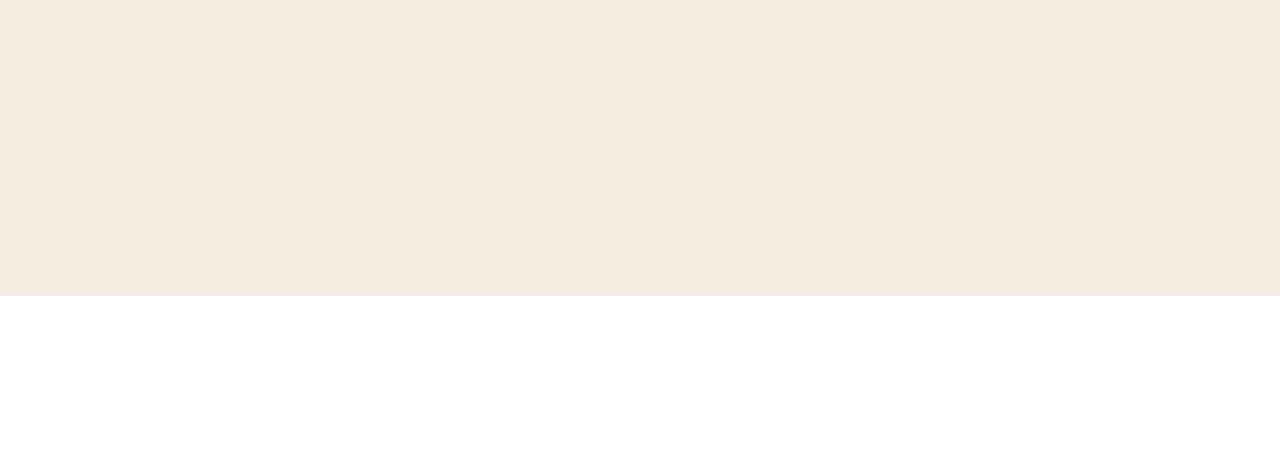
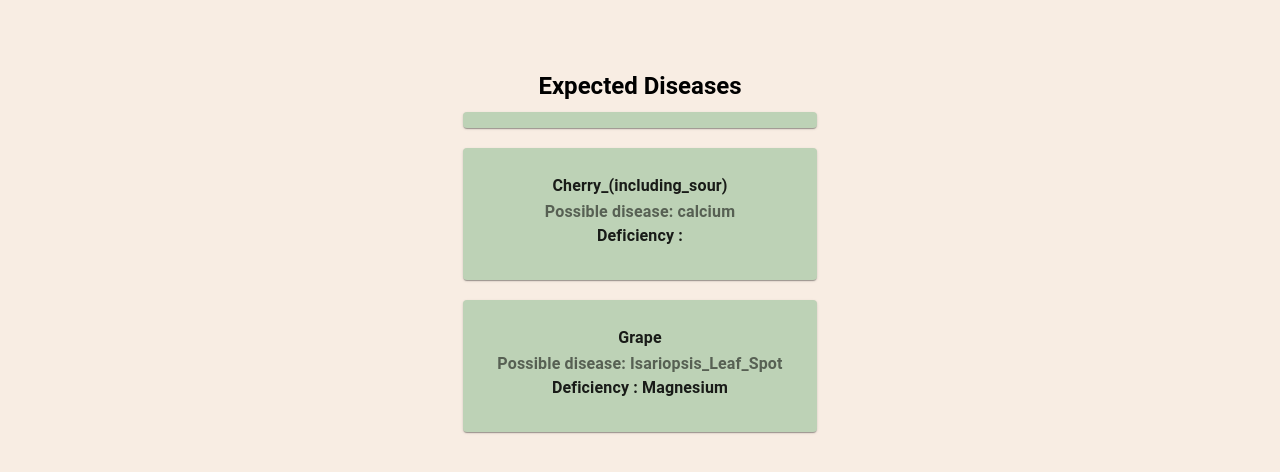
Before and after one commit to Zeph-T/VJH_019, a React (Create React App) app in the folder frontend/: page /diseasedetection in a window 1280 px wide. Shown: the part 398-870 px from the top of the page. Before the commit the page ends 800 px from the top, so only its background shows below. Built offline with nearby package versions, Linux system fonts and the light colour scheme.

Commit message:
styles and IP changes

```diff
--- a/frontend/src/components/diseaseDetection.js
+++ b/frontend/src/components/diseaseDetection.js
@@ -12,11 +12,12 @@ function DiseaseDetection() {
   const [image, setImage] = useState('')
   const [url, setUrl] = useState('')
   const classes = useStyles()
-  const [result, setResults] = useState([])
+  const [result, setResults] = useState([3, 5, 13])
 
   useEffect(() => {
     if (url) {
-      fetch('https://localhost:8080/predict', {
+      console.log('url')
+      fetch('https://127.0.0.1:8080/predict', {
         method: 'post',
         headers: {
           'Content-Type': 'application/json',
@@ -129,12 +130,23 @@ function DiseaseDetection() {
             {result.map((i) => {
               return (
                 <Card className={classes.responsecard}>
-                  {
-                    nutrientLabels[i].split("-->")[1] !== 'healthy' ? <Typography variant='subtitle1'>
-                    {nutrientLabels[i]}
-                  </Typography> : null
-                  }
-
+                  {nutrientLabels[i].split('-->')[1] !== 'healthy' ? (
+                    <CardContent>
+                      <Typography variant='subtitle1'>
+                        <b style={{ textAlign: 'center' }}>
+                          {nutrientLabels[i].split('-->')[0]}
+                        </b>
+                      </Typography>
+                      <Typography color='textSecondary'>
+                        <b>
+                          Possible disease: {nutrientLabels[i].split('-->')[1]}
+                        </b>
+                      </Typography>
+                      <Typography color='textPrimary'>
+                        <b>Deficiency : {nutrientLabels[i].split('-->')[2]}</b>
+                      </Typography>
+                    </CardContent>
+                  ) : null}
                 </Card>
               )
             })}
```
Also changed, not shown: 1 other file (tests, documents, lock files or other folders).
